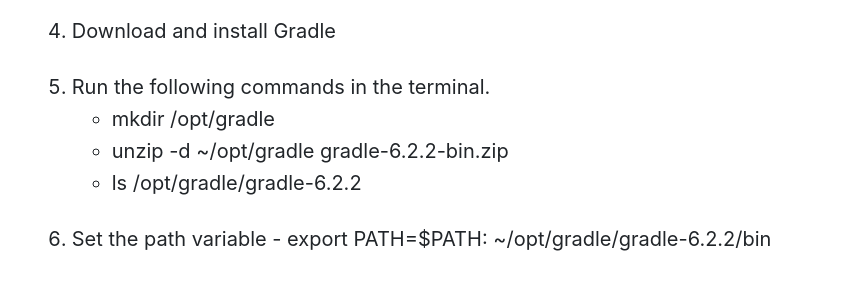
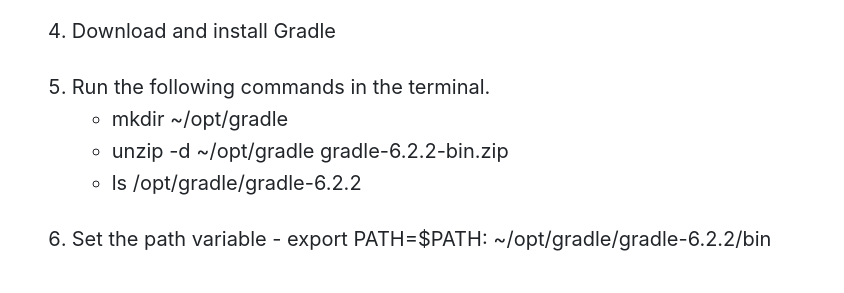
Before and after one commit to Montana-Media-Arts/391-mobile-gaming-Spring2020-course, a Jekyll site: the page built from modules/week-11/_posts/2000-10-01-Setting-up-the-Environment.md, in a window 1280 px wide and 900 px high, scrolled down 5216 px. Shown: the part 260-553 px from the top of the window, without its empty margins (132-976 px from the left). Built offline with Jekyll 4.4.1, drawn with Linux system fonts in a browser that asks for light colours; nearby versions of some CDN libraries; a script that is not in the unit is left out.

```diff
--- a/modules/week-11/_posts/2000-10-01-Setting-up-the-Environment.md
+++ b/modules/week-11/_posts/2000-10-01-Setting-up-the-Environment.md
@@ -24,7 +24,7 @@ Regardless if you are running a PC or Mac, these steps will get you up and runni
 2. Unzip the file and put it in the C: drive.
 
 # Download and install Node.js
-1. Go to node.js [nodejs.org](nodejs.org).
+1. Go to node.js [nodejs.org](https://nodejs.org/en/).
 2. Download the most recent version and install it using all the defaults.
 
 # Setting up the Environment Variables
@@ -88,7 +88,7 @@ For Mac's, installing is a little more straightforward.
 3. Download and install node.js
 4. Download and install Gradle
 5. Run the following commands in the terminal.
-    * mkdir /opt/gradle
+    * mkdir ~/opt/gradle
     * unzip -d ~/opt/gradle gradle-6.2.2-bin.zip
     * ls /opt/gradle/gradle-6.2.2
 6. Set the path variable - export PATH=$PATH: ~/opt/gradle/gradle-6.2.2/bin
```
